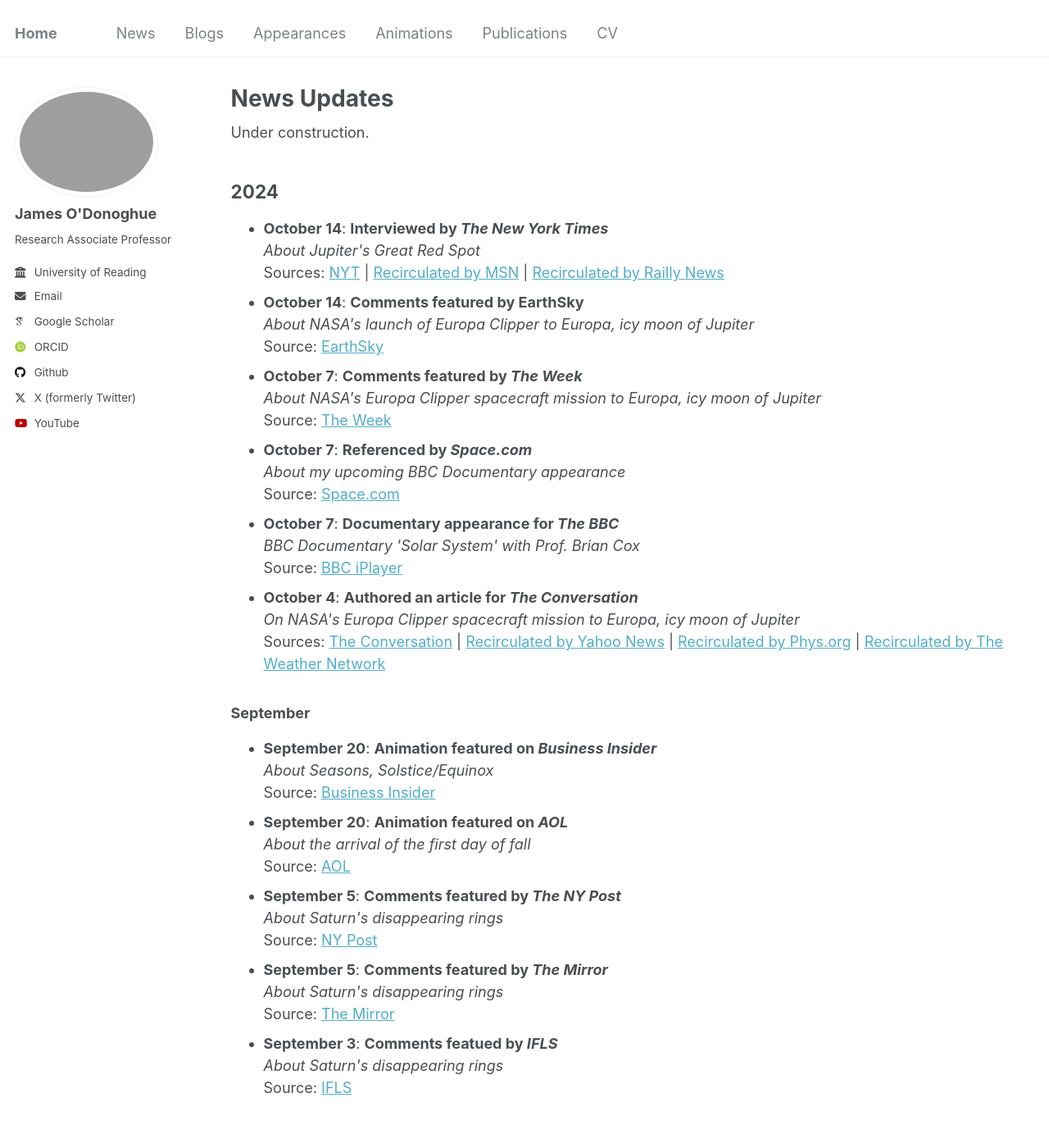
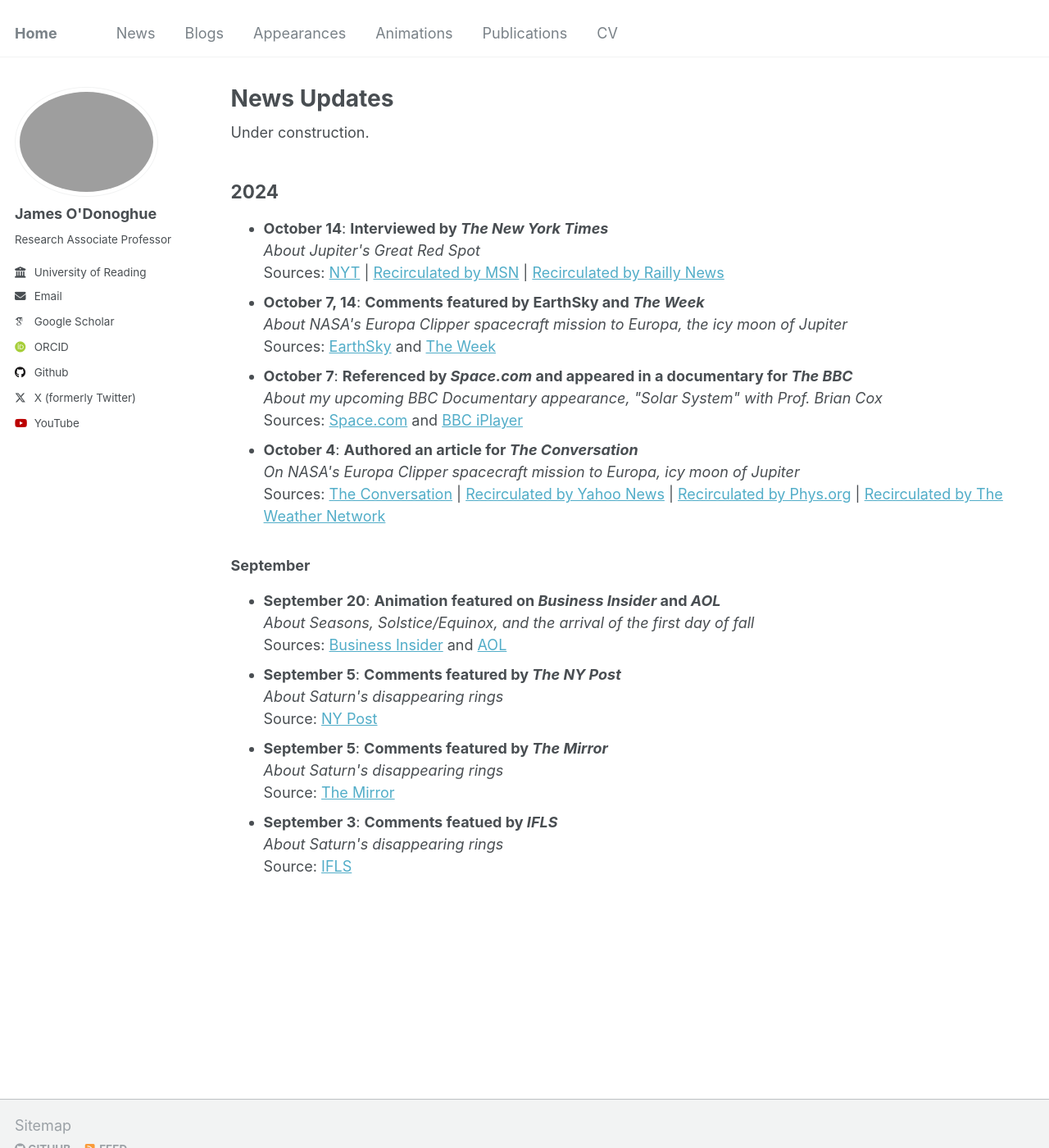
Before and after one commit to odonoghuespace/odonoghuespace.github.io, a Jekyll site: the page built from _pages/news.html, in a window 1280 px wide and 1400 px high. Shown: the whole window at 82% size. Built offline with Jekyll 4.4.1, drawn with Linux system fonts in a browser that asks for light colours; some web fonts are replaced.

Commit message:
Update news.html

```diff
--- a/_pages/news.html
+++ b/_pages/news.html
@@ -15,21 +15,13 @@ Under construction.
     <a href="https://www.msn.com/en-us/news/technology/hubble-telescope-shows-great-red-spot-of-jupiter-bouncing-like-a-kickball/ar-AA1s36ka?cvid=5A6EBB543211413E8C8931ED964FEA58&ocid=ue12dhp&apiversion=v2&noservercache=1&domshim=1&renderwebcomponents=1&wcseo=1&batchservertelemetry=1&noservertelemetry=1">Recirculated by MSN</a> |
     <a href="https://raillynews.com/2024/10/buyuk-kirmizi-leke-jupiterdeki-gizemli-firtina-ve-yeni-gelismeler/">Recirculated by Railly News</a>
   </li>
-  <li><strong>October 14</strong>: <strong>Comments featured by EarthSky</strong><br>
-    <em>About NASA's launch of Europa Clipper to Europa, icy moon of Jupiter</em><br>
-    Source: <a href="https://earthsky.org/space/europa-clipper-jupiters-icy-ocean-moon/">EarthSky</a>
+  <li><strong>October 7, 14</strong>: <strong>Comments featured by EarthSky and <em>The Week</em></strong><br>
+    <em>About NASA's Europa Clipper spacecraft mission to Europa, the icy moon of Jupiter</em><br>
+    Sources: <a href="https://earthsky.org/space/europa-clipper-jupiters-icy-ocean-moon/">EarthSky</a> and <a href="https://theweek.com/science/nasa-mission-to-probe-possibility-of-life-on-europa">The Week</a>
   </li>
-  <li><strong>October 7</strong>: <strong>Comments featured by <em>The Week</em></strong><br>
-    <em>About NASA's Europa Clipper spacecraft mission to Europa, icy moon of Jupiter</em><br>
-    Source: <a href="https://theweek.com/science/nasa-mission-to-probe-possibility-of-life-on-europa">The Week</a>
-  </li>
-  <li><strong>October 7</strong>: <strong>Referenced by <em>Space.com</em></strong><br>
-    <em>About my upcoming BBC Documentary appearance</em><br>
-    Source: <a href="https://www.space.com/entertainment/space-movies-shows/watch-solar-system-online-and-on-tv">Space.com</a>
-  </li>
-  <li><strong>October 7</strong>: <strong>Documentary appearance for <em>The BBC</em></strong><br>
-    <em>BBC Documentary 'Solar System' with Prof. Brian Cox</em><br>
-    Source: <a href="https://www.bbc.co.uk/iplayer/episode/m002388f/solar-system-series-1-5-strange-worlds?seriesId=unsliced">BBC iPlayer</a>
+  <li><strong>October 7</strong>: <strong>Referenced by <em>Space.com</em> and appeared in a documentary for <em>The BBC</em></strong><br>
+    <em>About my upcoming BBC Documentary appearance, "Solar System" with Prof. Brian Cox</em><br>
+    Sources: <a href="https://www.space.com/entertainment/space-movies-shows/watch-solar-system-online-and-on-tv">Space.com</a> and <a href="https://www.bbc.co.uk/iplayer/episode/m002388f/solar-system-series-1-5-strange-worlds?seriesId=unsliced">BBC iPlayer</a>
   </li>
   <li><strong>October 4</strong>: <strong>Authored an article for <em>The Conversation</em></strong><br>
     <em>On NASA's Europa Clipper spacecraft mission to Europa, icy moon of Jupiter</em><br>
@@ -42,13 +34,9 @@ Under construction.
 
 <h3>September</h3>
 <ul>
-  <li><strong>September 20</strong>: <strong>Animation featured on <em>Business Insider</em></strong><br>
-    <em>About Seasons, Solstice/Equinox</em><br>
-    Source: <a href="https://www.businessinsider.com/when-is-first-day-of-fall-september-equinox-2019-9">Business Insider</a>
-  </li>
-  <li><strong>September 20</strong>: <strong>Animation featured on <em>AOL</em></strong><br>
-    <em>About the arrival of the first day of fall</em><br>
-    Source: <a href="https://www.aol.com/first-day-fall-arrives-sunday-155321083.html?guccounter=1&guce_referrer=aHR0cHM6Ly93d3cuZ29vZ2xlLmNvbS8&guce_referrer_sig=AQAAAIB4iYPJmvGXD3REejPWA5bwa0uZD-8A56Gh5aZAyFosx5VhrIKT2f3T4uj7yFguwqrkk1UntD2DH3C4QKtqDSTpyrJ7dAqXHcY1itP1uE1h2bdDWhT1duqtMjQnd8zU1SzQsr19Ei5euGZk2NeWiFRk97GH_phucJNtaR5tU0Gy">AOL</a>
+  <li><strong>September 20</strong>: <strong>Animation featured on <em>Business Insider</em> and <em>AOL</em></strong><br>
+    <em>About Seasons, Solstice/Equinox, and the arrival of the first day of fall</em><br>
+    Sources: <a href="https://www.businessinsider.com/when-is-first-day-of-fall-september-equinox-2019-9">Business Insider</a> and <a href="https://www.aol.com/first-day-fall-arrives-sunday-155321083.html?guccounter=1&guce_referrer=aHR0cHM6Ly93d3cuZ29vZ2xlLmNvbS8&guce_referrer_sig=AQAAAIB4iYPJmvGXD3REejPWA5bwa0uZD-8A56Gh5aZAyFosx5VhrIKT2f3T4uj7yFguwqrkk1UntD2DH3C4QKtqDSTpyrJ7dAqXHcY1itP1uE1h2bdDWhT1duqtMjQnd8zU1SzQsr19Ei5euGZk2NeWiFRk97GH_phucJNtaR5tU0Gy">AOL</a>
   </li>
   <li><strong>September 5</strong>: <strong>Comments featured by <em>The NY Post</em></strong><br>
     <em>About Saturn's disappearing rings</em><br>
```
